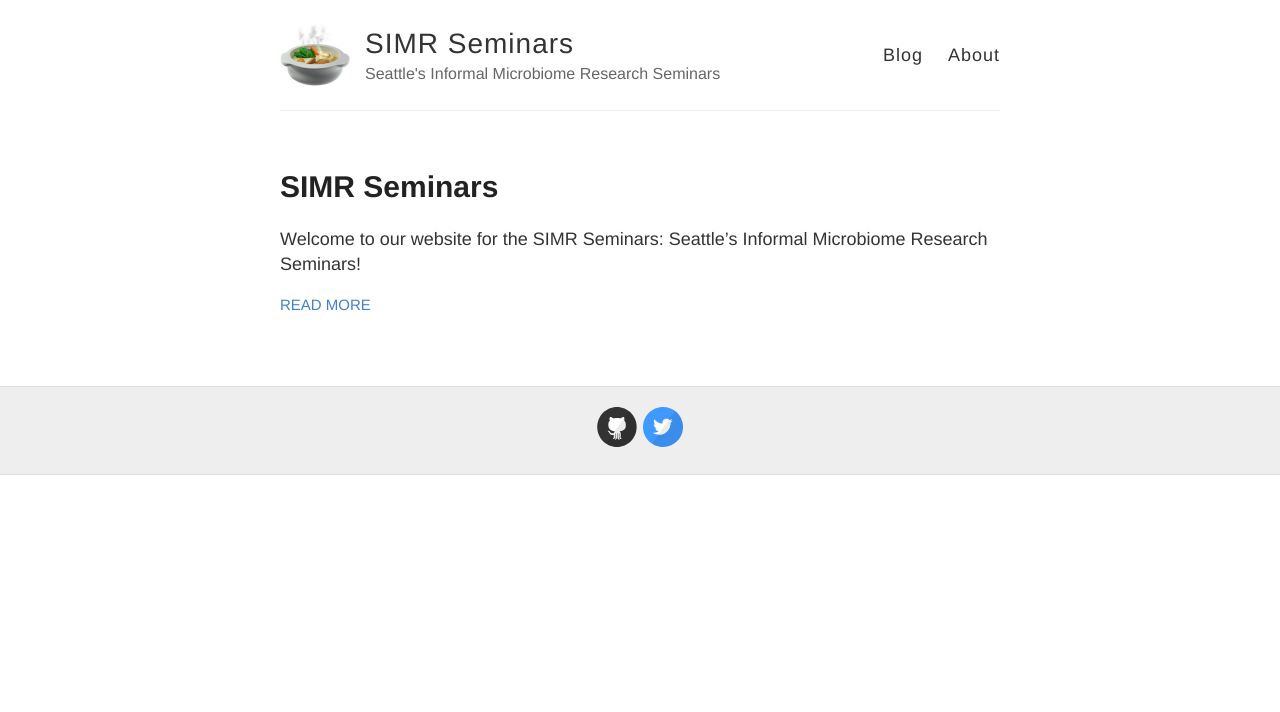
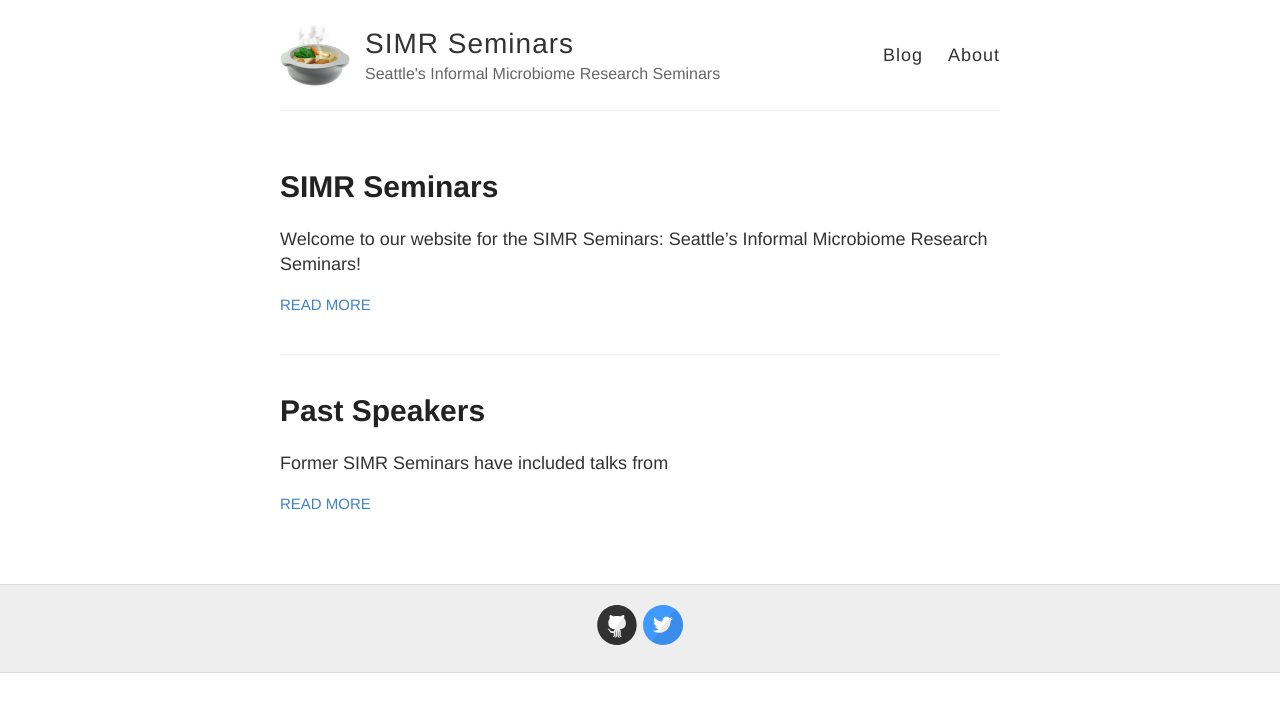
Before and after one commit to SIMR-seminars/SIMR-seminars.github.io, a Jekyll site: the page built from index.html, in a window 1280 px wide. Shown: the top 712 px of the page. Built offline with Jekyll 4.4.1, drawn with Linux system fonts in a browser that asks for light colours.

Commit message:
past speakers

```diff
--- /dev/null
+++ b/_posts/2021-12-7-Past-Speakers.md
@@ -0,0 +1,9 @@
+---
+layout: page
+title: Past Speakers
+---
+
+Former SIMR Seminars have included talks from
+
+- Nov 3 2021: Nick Bohmann and David Clausen
+- Nov 17 2021: Sam Minot and Sean Koester
```
Also changed, not shown: _posts/2021-12-7-SIMR-Seminars.md (+0 -4 lines).
